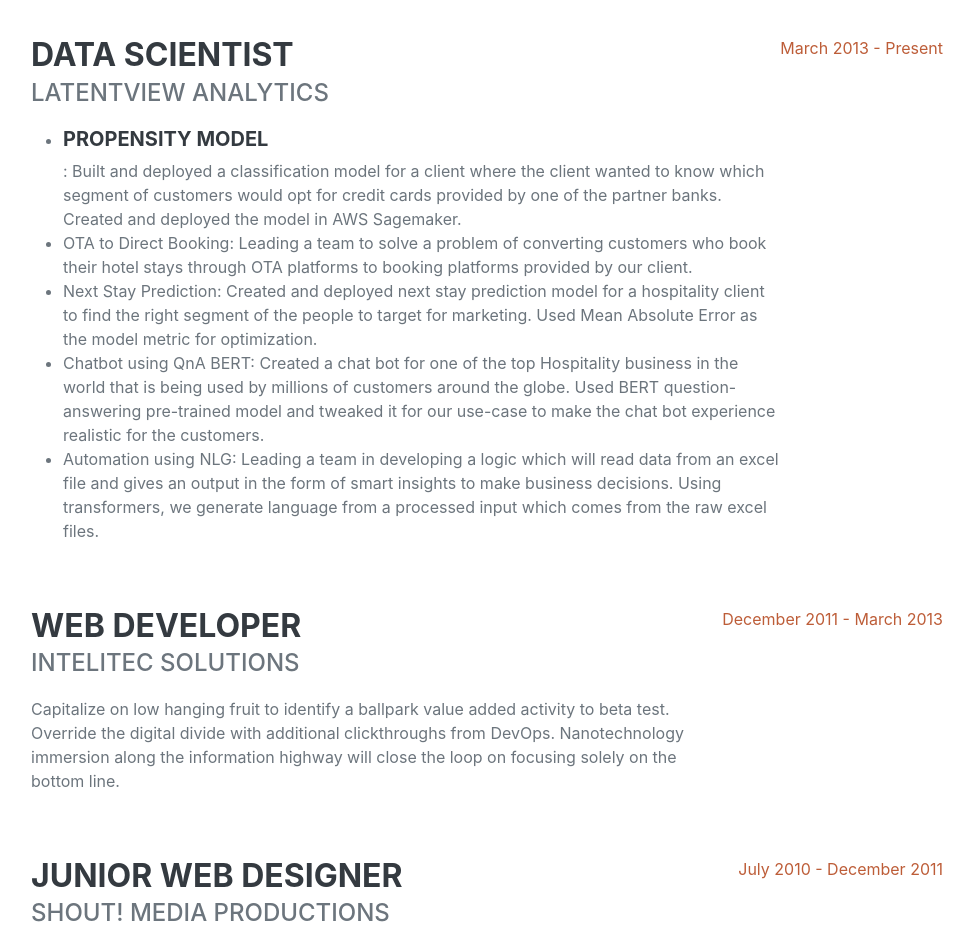
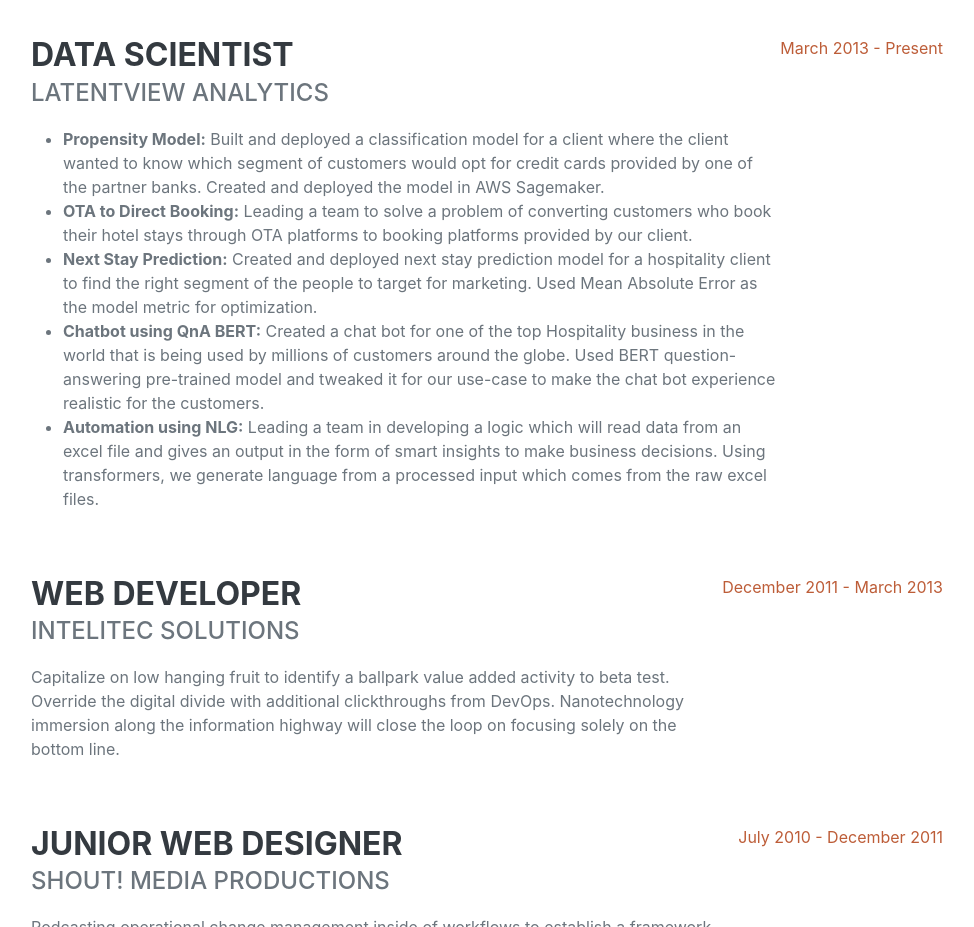
Before and after one commit to ashirwadsangwan/ashirwadsangwan.github.io, a plain HTML site: page index.html in a window 1280 px wide. Shown: the part 960-1887 px from the top of the page, without its empty margins (289-1263 px from the left). Drawn offline with nearby package versions, Linux system fonts and the light colour scheme; a web font is replaced by a local one.

Commit message:
Added bold topics for exp

```diff
--- a/index.html
+++ b/index.html
@@ -66,11 +66,11 @@
                             <h3 class="mb-0">Data Scientist</h3>
                             <div class="subheading mb-3">Latentview Analytics</div>
                             <ul>
-                            <li><h5>Propensity Model</h5>: Built and deployed a classification model for a client where the client wanted to know which segment of customers would opt for credit cards provided by one of the partner banks. Created and deployed the model in AWS Sagemaker.</li>
-                            <li>OTA to Direct Booking: Leading a team to solve a problem of converting customers who book their hotel stays through OTA platforms to booking platforms provided by our client.</li>
-                            <li>Next Stay Prediction: Created and deployed next stay prediction model for a hospitality client to find the right segment of the people to target for marketing. Used Mean Absolute Error as the model metric for optimization.</li>
-                            <li>Chatbot using QnA BERT: Created a chat bot for one of the top Hospitality business in the world that is being used by millions of customers around the globe. Used BERT question-answering pre-trained model and tweaked it for our use-case to make the chat bot experience realistic for the customers.</li>
-                            <li>Automation using NLG: Leading a team in developing a logic which will read data from an excel file and gives an output in the form of smart insights to make business decisions. Using transformers, we generate language from a processed input which comes from the raw excel files.</li>
+                            <li><strong>Propensity Model:</strong> Built and deployed a classification model for a client where the client wanted to know which segment of customers would opt for credit cards provided by one of the partner banks. Created and deployed the model in AWS Sagemaker.</li>
+                            <li><strong>OTA to Direct Booking:</strong> Leading a team to solve a problem of converting customers who book their hotel stays through OTA platforms to booking platforms provided by our client.</li>
+                            <li><strong>Next Stay Prediction:</strong> Created and deployed next stay prediction model for a hospitality client to find the right segment of the people to target for marketing. Used Mean Absolute Error as the model metric for optimization.</li>
+                            <li><strong>Chatbot using QnA BERT:</strong> Created a chat bot for one of the top Hospitality business in the world that is being used by millions of customers around the globe. Used BERT question-answering pre-trained model and tweaked it for our use-case to make the chat bot experience realistic for the customers.</li>
+                            <li><strong>Automation using NLG:</strong> Leading a team in developing a logic which will read data from an excel file and gives an output in the form of smart insights to make business decisions. Using transformers, we generate language from a processed input which comes from the raw excel files.</li>
                         </ul>
                         </div>
                         <div class="flex-shrink-0"><span class="text-primary">March 2013 - Present</span></div>
```
